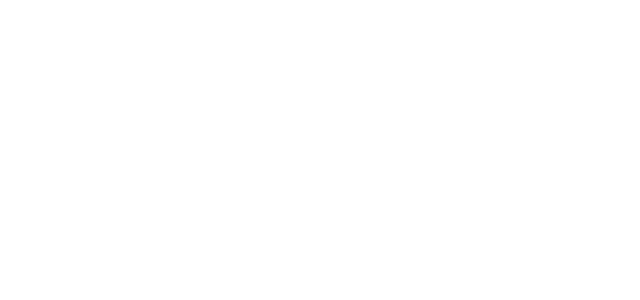
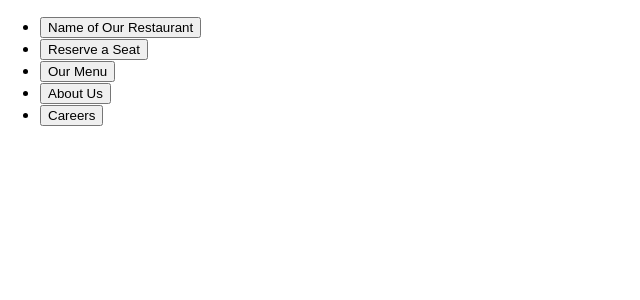
Before and after one commit to Sergio-Source-code/ReservationSystem, a Next.js app: page /about_us in a window 1280 px wide. Before the commit this address had no page. Shown: the top 300 px of the page, without its empty margins (0-640 px from the left). Built offline with nearby package versions, Linux system fonts and the light colour scheme.

Commit message:
Added several additional things including a navbar

```diff
--- a/components/Navigation_bar.js
+++ b/components/Navigation_bar.js
@@ -1,9 +1,43 @@
 // File Description: This file is for your navigation bar.
 import { render } from "react-dom";
+import Link from 'next/link'
 
 // Packages to Import:
 
 // Main Function Component:
-function NavigationBar() {
-    render()
+export default function NavigationBar() {
+    // Component Variables:
+    const username = null;
+
+    return (
+        <nav id = "navigation_bar">
+            <ul>
+                <li>
+                    <Link href = "#">
+                        <button>  Name of Our Restaurant </button>
+                    </Link>
+                </li>
+                <li>
+                    <Link href = "/reserve_a_seat">
+                        <button> Reserve a Seat </button>
+                    </Link>
+                </li>
+                <li>
+                    <Link href = "/our_menu">
+                        <button> Our Menu </button>
+                    </Link>
+                </li>
+                <li>
+                    <Link href = "/about_us">
+                        <button> About Us </button>
+                    </Link>
+                </li>
+                <li>
+                    <Link href = "/careers_at_resturant_name">
+                        <button> Careers </button>
+                    </Link>
+                </li>
+            </ul>
+        </nav>
+    );
 }
--- a/package.json
+++ b/package.json
@@ -9,7 +9,7 @@
     "lint": "next lint"
   },
   "dependencies": {
-    "next": "12.3.0",
+    "next": "^12.3.0",
     "react": "18.2.0",
     "react-dom": "18.2.0"
   },
--- a/pages/_app.js
+++ b/pages/_app.js
@@ -1,10 +1,12 @@
+// File Description: This page is designed to load all the content/components in all other pages:
+
+// Packages to Import
 import '../styles/globals.css'
+import NavigationBar from '../components/Navigation_bar'
 
 function MyApp({ Component, pageProps }) {
   return (
-    <main>
-
-    </main>
+    <NavigationBar />
   )
 }
 
--- /dev/null
+++ b/pages/about_us.js
@@ -0,0 +1,12 @@
+// File Description: This page is the about-us content of our restuarant.
+
+// Packages to Import:
+
+//
+export default function AboutUs() {
+    return (
+        <main className = "main_template">
+            <p> Hello World </p>
+        </main>
+    );
+  }
--- a/styles/globals.css
+++ b/styles/globals.css
@@ -15,12 +15,4 @@
   box-sizing: border-box;
 }
 
-@media (prefers-color-scheme: dark) {
-  html {
-    color-scheme: dark;
-  }
-  body {
-    color: white;
-    background: black;
-  }
-}
+/* Reusable Components Styling: */
```
Also changed, not shown: 1 other file (tests, documents, lock files or other folders).
